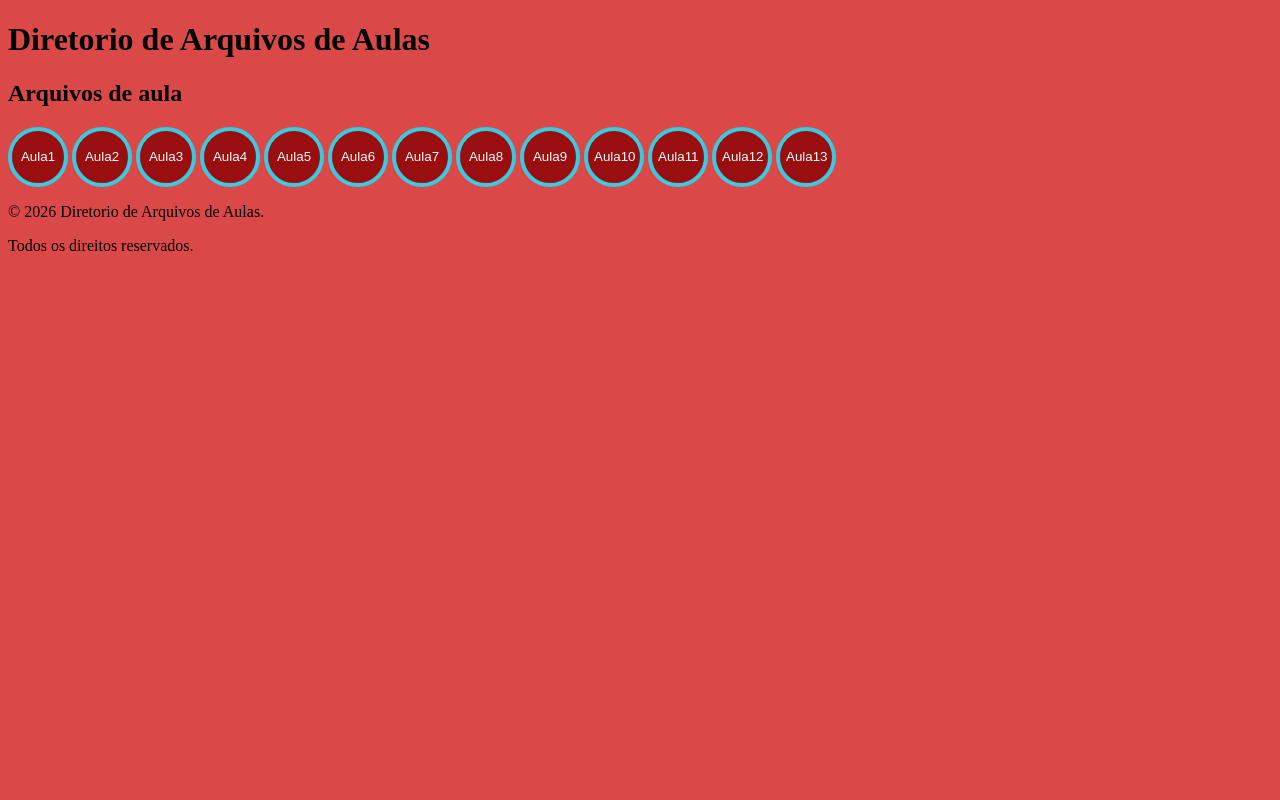
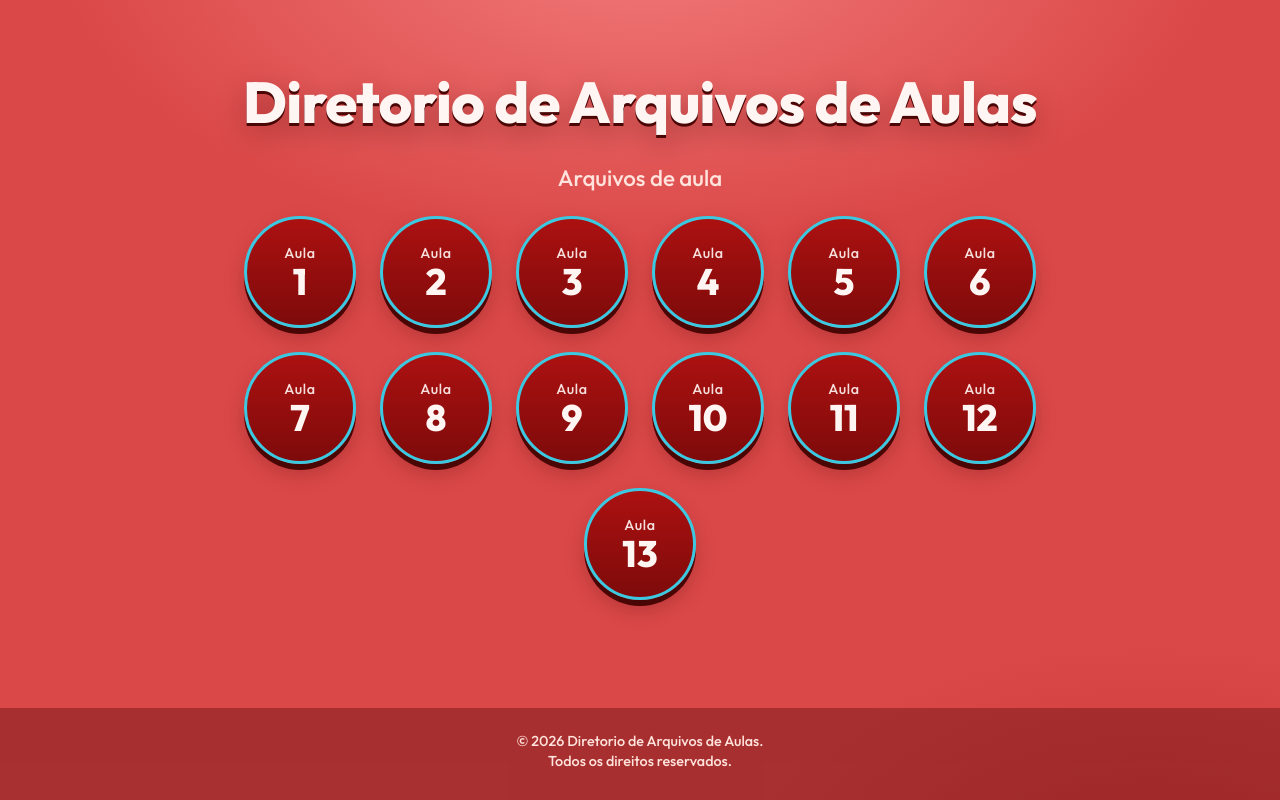
Before and after one commit to daviziro0-sys/HTML, a plain HTML site: page index.html in a window 1280 px wide. Drawn offline with Linux system fonts and the light colour scheme.

Commit message:
Add files via upload

```diff
--- a/aula1/index.html
+++ b/aula1/index.html
@@ -7,6 +7,7 @@
 <link rel="manifest" href="../site.webmanifest" />
     <meta charset="UTF-8">
     <meta name="viewport" content="width=device-width, initial-scale=1.0">
+    <link rel="stylesheet" href="style.css">
     <title>Davi site</title>
 </head>
 <body bgcolor="#fcfa7c">
--- a/index.html
+++ b/index.html
@@ -1,37 +1,44 @@
 <!DOCTYPE html>
 <html lang="pt-br">
-<head><link rel="icon" type="image/png" href="favicon-96x96.png" sizes="96x96" />
-<link rel="icon" type="image/svg+xml" href="favicon.svg" />
-<link rel="shortcut icon" href="favicon.ico" />
-<link rel="apple-touch-icon" sizes="180x180" href="apple-touch-icon.png" />
-<link rel="manifest" href="site.webmanifest" />
+<head>
     <meta charset="UTF-8">
     <meta name="viewport" content="width=device-width, initial-scale=1.0">
+    <link rel="icon" type="image/png" href="favicon-96x96.png" sizes="96x96" />
+    <link rel="icon" type="image/svg+xml" href="favicon.svg" />
+    <link rel="shortcut icon" href="favicon.ico" />
+    <link rel="apple-touch-icon" sizes="180x180" href="apple-touch-icon.png" />
+    <link rel="manifest" href="site.webmanifest" />
+    <link rel="preconnect" href="https://fonts.googleapis.com">
+    <link rel="preconnect" href="https://fonts.gstatic.com" crossorigin>
+    <link rel="stylesheet" href="https://fonts.googleapis.com/css2?family=Outfit:wght@500;800&display=swap">
+    <link rel="stylesheet" href="style.css">
     <title>Diretorio de Arquivos de Aulas</title>
 </head>
-<body bgcolor="#db4848">
+<body>
     <header>
         <h1>Diretorio de Arquivos de Aulas</h1>
     </header>
     <main>
         <h2>Arquivos de aula</h2>
-       <a href="aula1/index.html"><button style="background-color: #990e0e; color: #ffffff; border: 4px solid #3bc9e2; border-radius: 30px; width: 60px; height: 60px;">Aula1</button></a>
-         <a href="aula2/index.html"><button style="background-color: #990e0e; color: #ffffff; border: 4px solid #3bc9e2; border-radius: 30px; width: 60px; height: 60px;">Aula2</button></a>
-          <a href="aula3/index.html"><button style="background-color: #990e0e; color: #ffffff; border: 4px solid #3bc9e2; border-radius: 30px; width: 60px; height: 60px;">Aula3</button></a>
-           <a href="aula4/texto.html"><button style="background-color: #990e0e; color: #ffffff; border: 4px solid #3bc9e2; border-radius: 30px; width: 60px; height: 60px;">Aula4</button></a>
-             <a href="aula5/paleta.html"><button style="background-color: #990e0e; color: #ffffff; border: 4px solid #3bc9e2; border-radius: 30px; width: 60px; height: 60px;">Aula5</button></a>
-              <a href="aula6/index.html"><button style="background-color: #990e0e; color: #ffffff; border: 4px solid #3bc9e2; border-radius: 30px; width: 60px; height: 60px;">Aula6</button></a>
-              <a href="aula7/tabela.html"><button style="background-color: #990e0e; color: #ffffff; border: 4px solid #3bc9e2; border-radius: 30px; width: 60px; height: 60px;">Aula7</button></a>
-              <a href="aula8/principal.html"><button style="background-color: #990e0e; color: #ffffff; border: 4px solid #3bc9e2; border-radius: 30px; width: 60px; height: 60px;">Aula8</button></a>
-              <a href="aula9/index.html"><button style="background-color: #990e0e; color: #ffffff; border: 4px solid #3bc9e2; border-radius: 30px; width: 60px; height: 60px;">Aula9</button></a>
-                 <a href="aula10/comportamento.html"><button style="background-color: #990e0e; color: #ffffff; border: 4px solid #3bc9e2; border-radius: 30px; width: 60px; height: 60px;">Aula10</button></a>
-                   <a href="aula11/obrigado.html"><button style="background-color: #990e0e; color: #ffffff; border: 4px solid #3bc9e2; border-radius: 30px; width: 60px; height: 60px; font-size: 14;">Aula11</button></a>
-                    <a href="aula12/index.html"><button style="background-color: #990e0e; color: #ffffff; border: 4px solid #3bc9e2; border-radius: 30px; width: 60px; height: 60px; font-size: 14;">Aula12</button></a>
-                     <a href="aula13/index.html"><button style="background-color: #990e0e; color: #ffffff; border: 4px solid #3bc9e2; border-radius: 30px; width: 60px; height: 60px; font-size: 14;">Aula13</button></a>
-    </main>
+        <nav class="aulas" aria-label="Aulas">
+            <a class="aula" href="aula1/index.html"><span class="aula__t">Aula</span><span class="aula__n">1</span></a>
+            <a class="aula" href="aula2/index.html"><span class="aula__t">Aula</span><span class="aula__n">2</span></a>
+            <a class="aula" href="aula3/index.html"><span class="aula__t">Aula</span><span class="aula__n">3</span></a>
+            <a class="aula" href="aula4/texto.html"><span class="aula__t">Aula</span><span class="aula__n">4</span></a>
+            <a class="aula" href="aula5/paleta.html"><span class="aula__t">Aula</span><span class="aula__n">5</span></a>
+            <a class="aula" href="aula6/index.html"><span class="aula__t">Aula</span><span class="aula__n">6</span></a>
+            <a class="aula" href="aula7/tabela.html"><span class="aula__t">Aula</span><span class="aula__n">7</span></a>
+            <a class="aula" href="aula8/principal.html"><span class="aula__t">Aula</span><span class="aula__n">8</span></a>
+            <a class="aula" href="aula9/index.html"><span class="aula__t">Aula</span><span class="aula__n">9</span></a>
+            <a class="aula" href="aula10/comportamento.html"><span class="aula__t">Aula</span><span class="aula__n">10</span></a>
+            <a class="aula" href="aula11/obrigado.html"><span class="aula__t">Aula</span><span class="aula__n">11</span></a>
+            <a class="aula" href="aula12/index.html"><span class="aula__t">Aula</span><span class="aula__n">12</span></a>
+            <a class="aula" href="aula13/index.html"><span class="aula__t">Aula</span><span class="aula__n">13</span></a>
+        </nav>
     </main>
     <footer>
-        <p>&copy; 2026 Diretorio de Arquivos de Aulas. </p><p>Todos os direitos reservados.</p>
+        <p>&copy; 2026 Diretorio de Arquivos de Aulas.</p>
+        <p>Todos os direitos reservados.</p>
     </footer>
 </body>
 </html>
--- a/style.css
+++ b/style.css
@@ -0,0 +1,172 @@
+/* ==========================================================
+   Diretório de aulas: vermelho + ciano, botões que levantam,
+   enchem de ciano e ganham um brilho no hover.
+   ========================================================== */
+
+:root {
+  --red-500: #db4848;
+  --red-700: #990e0e;
+  --red-800: #7d0a0a;
+  --red-900: #4a0505;
+  --cyan: #3bc9e2;
+  --cyan-light: #86e6f6;
+  --paper: #fff6f3;
+  --ink: #2b0606;
+
+  --font: "Outfit", "Segoe UI", system-ui, -apple-system, sans-serif;
+  --spring: cubic-bezier(0.34, 1.56, 0.64, 1);
+  --ease: cubic-bezier(0.22, 1, 0.36, 1);
+}
+
+*,
+*::before,
+*::after {
+  box-sizing: border-box;
+}
+
+body {
+  min-height: 100vh;
+  margin: 0;
+  display: flex;
+  flex-direction: column;
+  color: var(--paper);
+  font-family: var(--font);
+  background:
+    radial-gradient(900px 480px at 50% -8%, #f27a7a, transparent 65%),
+    radial-gradient(700px 400px at 90% 110%, #b82a2a88, transparent 60%),
+    var(--red-500);
+  background-attachment: fixed;
+}
+
+/* ---------- Cabeçalho ---------- */
+header {
+  padding: clamp(32px, 7vw, 72px) 20px 8px;
+  text-align: center;
+}
+
+h1 {
+  margin: 0;
+  font-size: clamp(2rem, 6vw, 3.6rem);
+  font-weight: 800;
+  line-height: 1.05;
+  letter-spacing: -.01em;
+  text-shadow: 0 3px 0 var(--red-900), 0 10px 28px rgba(74, 5, 5, .35);
+}
+
+/* ---------- Conteúdo ---------- */
+main {
+  flex: 1;
+  width: min(100% - 32px, 920px);
+  margin-inline: auto;
+  padding: 24px 0 48px;
+}
+
+h2 {
+  margin: 0 0 24px;
+  text-align: center;
+  font-size: clamp(1.1rem, 2.5vw, 1.4rem);
+  font-weight: 500;
+  color: #ffe3dc;
+}
+
+.aulas {
+  display: flex;
+  flex-wrap: wrap;
+  justify-content: center;
+  gap: 24px;
+}
+
+/* ---------- Botão de aula ---------- */
+.aula {
+  display: grid;
+  place-content: center;
+  justify-items: center;
+  gap: 2px;
+  flex: none;
+  width: 112px;
+  aspect-ratio: 1;
+  padding: 8px;
+  color: var(--paper);
+  text-align: center;
+  text-decoration: none;
+  border: 3px solid var(--cyan);
+  border-radius: 50%;
+  box-shadow: 0 6px 0 var(--red-900), 0 10px 20px rgba(74, 5, 5, .25);
+  -webkit-tap-highlight-color: transparent;
+
+  /* camada 1: brilho que atravessa | camada 2: varredura vermelho -> ciano */
+  background:
+    linear-gradient(105deg, transparent 40%, rgba(255, 255, 255, .55) 50%, transparent 60%),
+    linear-gradient(180deg, #ad1111 0, var(--red-800) 50%, var(--cyan) 50%, var(--cyan-light) 100%);
+  background-repeat: no-repeat;
+  background-origin: border-box;
+  background-size: 250% 100%, 100% 200%;
+  background-position: 150% 0, 0 0;
+
+  transition:
+    transform .4s var(--spring),
+    box-shadow .3s var(--ease),
+    color .25s ease,
+    background-position .6s var(--ease);
+}
+
+.aula__t {
+  font-size: .9rem;
+  font-weight: 500;
+  letter-spacing: .04em;
+  opacity: .9;
+}
+
+.aula__n {
+  font-size: 2.3rem;
+  font-weight: 800;
+  line-height: 1;
+}
+
+/* hover só onde há mouse (evita hover "grudado" no celular) */
+@media (hover: hover) {
+  .aula:hover {
+    color: var(--ink);
+    transform: translateY(-8px) scale(1.1);
+    background-position: -50% 0, 0 100%;
+    box-shadow:
+      0 14px 0 var(--red-900),
+      0 20px 30px rgba(74, 5, 5, .35),
+      0 0 22px rgba(59, 201, 226, .65);
+  }
+}
+
+.aula:active {
+  transform: translateY(2px) scale(.96);
+  box-shadow: 0 2px 0 var(--red-900);
+  transition-duration: .08s;
+}
+
+.aula:focus-visible {
+  outline: 3px solid var(--paper);
+  outline-offset: 4px;
+}
+
+/* ---------- Rodapé ---------- */
+footer {
+  padding: 22px 16px 28px;
+  text-align: center;
+  font-size: .9rem;
+  color: #ffe3dc;
+  background: rgba(74, 5, 5, .35);
+}
+
+footer p {
+  margin: 2px 0;
+}
+
+/* ---------- Acessibilidade ---------- */
+@media (prefers-reduced-motion: reduce) {
+  .aula {
+    transition: none;
+  }
+  .aula:hover,
+  .aula:active {
+    transform: none;
+  }
+}
```
Also changed, not shown: aula12/index.html (+6 -6 lines).
